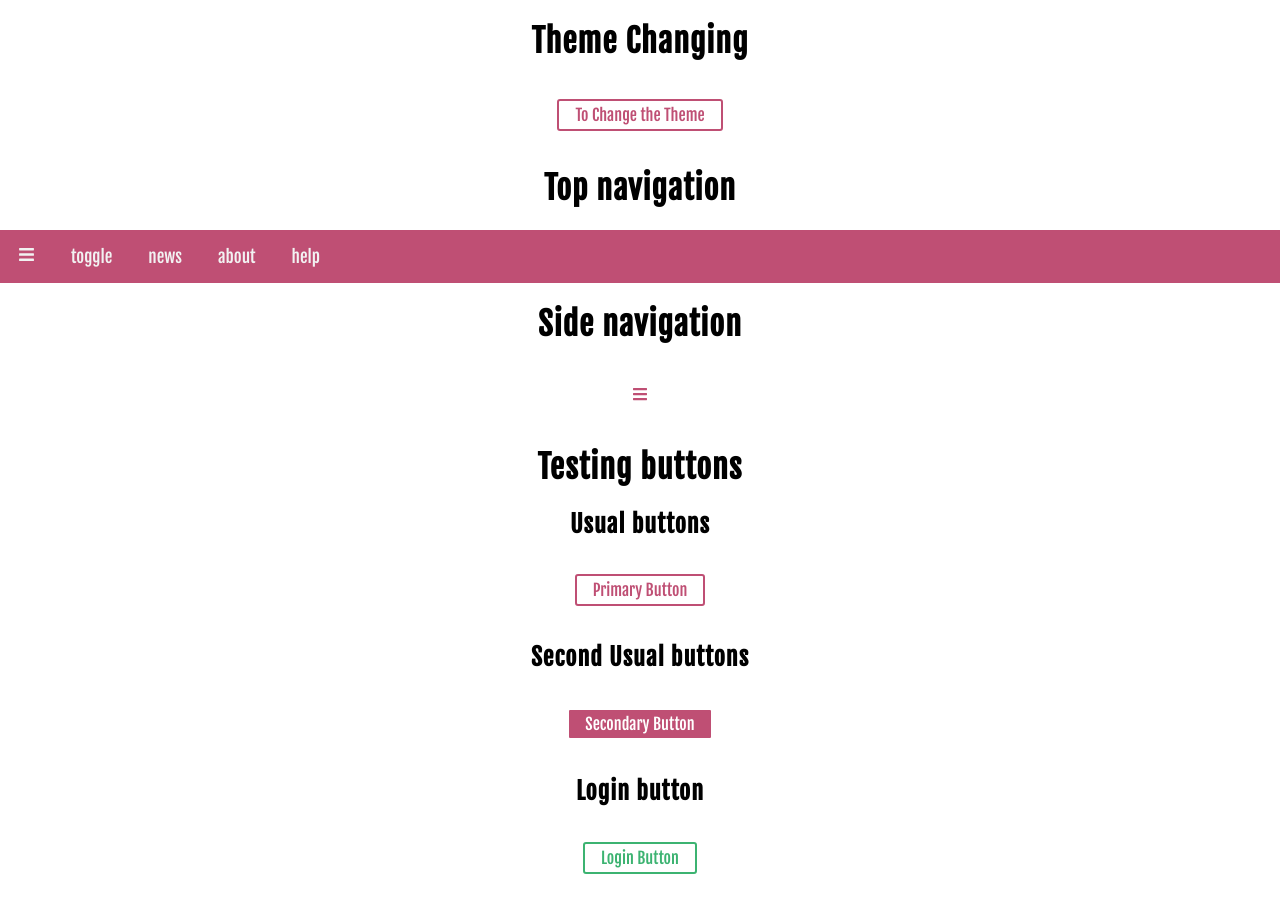
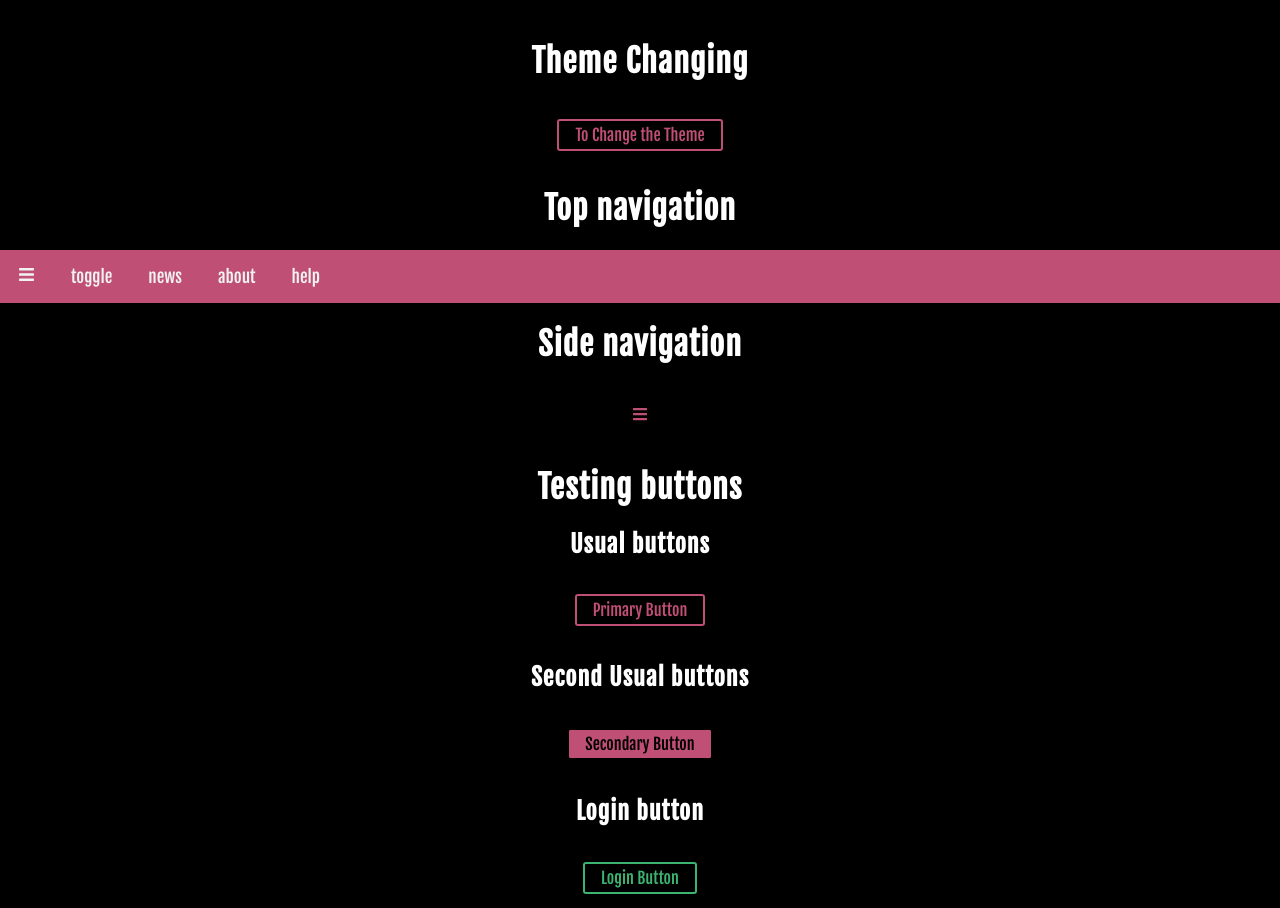
Before and after one commit to Heshan-kavi/dotnet-api-react-app, a React (Create React App) app: page / in a window 1280 px wide. Shown: the top 908 px of the page. Built offline with nearby package versions, Linux system fonts and the light colour scheme.

Commit message:
Changed the component styles according to the theme

```diff
--- a/src/App.css
+++ b/src/App.css
@@ -1,5 +1,5 @@
 .App {
-  text-align: center;
+  /* background-color: red; */
 }
 
 .App-logo {
--- a/src/App.js
+++ b/src/App.js
@@ -6,6 +6,7 @@ import {PrimaryButton, SecondaryButton, LoginButton, SignupButton} from './Share
 import SideNavigation from './Shared/Components/SideNavigation';
 import theme from './Shared/Components/Theme';
 import { ThemeProvider } from 'styled-components';
+import Background from './Shared/Components/BackGround';
 
 function App() {
 
@@ -21,7 +22,7 @@ function App() {
 
   return (
     <ThemeProvider theme={theme[currentTheme]}>
-      <div className="App">
+      <Background className='App'>
         <H1>
           Theme Changing
         </H1>
@@ -53,7 +54,7 @@ function App() {
           Signup button
         </H2>
         <SignupButton >Signup Button</SignupButton>
-    </div>
+      </Background>
     </ThemeProvider>
   );
 }
--- /dev/null
+++ b/src/Shared/Components/BackGround.js
@@ -0,0 +1,10 @@
+import { styled } from "styled-components";
+
+const Background = styled.div`
+    text-align: center;
+    margin-block-start: 0px;
+    padding-top: 20px;
+    background-color: ${({ theme }) => theme.color.background};
+`;
+
+export default Background;
--- a/src/Shared/Components/Buttons.js
+++ b/src/Shared/Components/Buttons.js
@@ -8,16 +8,16 @@ export const PrimaryButton = styled.button`
     padding: 0.25em 1em;
     border: 2px solid #BF4F74;
     border-radius: 3px;
-    background: white;
+    background: ${({ theme }) => theme.color.background};
 `;
 
 export const SecondaryButton = styled.button`
-    color: white;
+    color: ${({ theme }) => theme.color.background};
     font-size: 1em;
     font-family: Fjalla One;
     margin: 1em;
     padding: 0.25em 1em;
-    border: 2px solid white;
+    border: 2px solid ${({ theme }) => theme.color.background};
     border-radius: 3px;
     background: #BF4F74;
 `;
@@ -25,11 +25,11 @@ export const SecondaryButton = styled.button`
 export const LoginButton = styled(PrimaryButton)`
     color: mediumseagreen;
     border: 2px solid mediumseagreen;
-    background: white;
+    background: ${({ theme }) => theme.color.background};
 `;
 
 export const SignupButton = styled(PrimaryButton)`
-    color: white;
+    color: ${({ theme }) => theme.color.background};
     border: 2px solid mediumseagreen;
     background: mediumseagreen;
 `;
--- a/src/Shared/Components/TextContent.js
+++ b/src/Shared/Components/TextContent.js
@@ -3,8 +3,10 @@ import { styled } from "styled-components";
 
 export const H1 = styled.h1`
     letter-spacing: 1px;
+    color: ${({ theme }) => theme.color.fontcolor}
 `;
 
 export const H2 = styled.h2`
     letter-spacing: 1px;
+    color: ${({ theme }) => theme.color.fontcolor}
 `;
```
